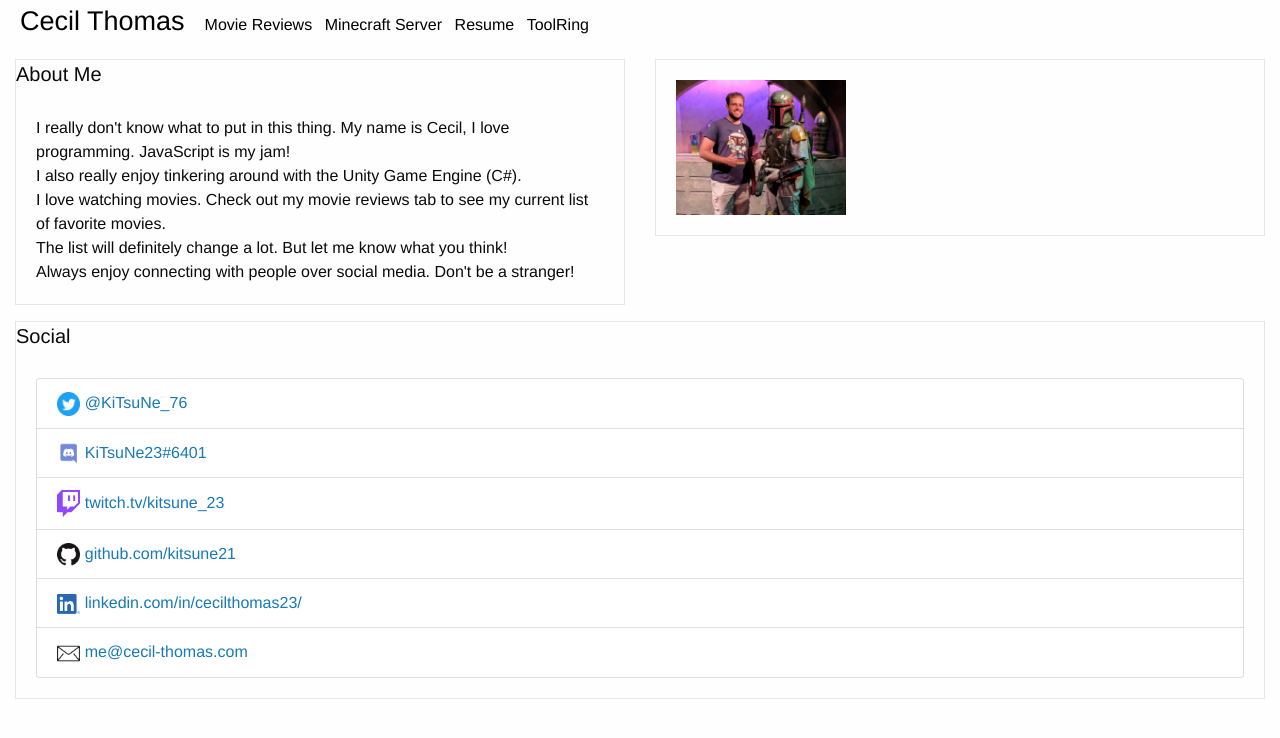
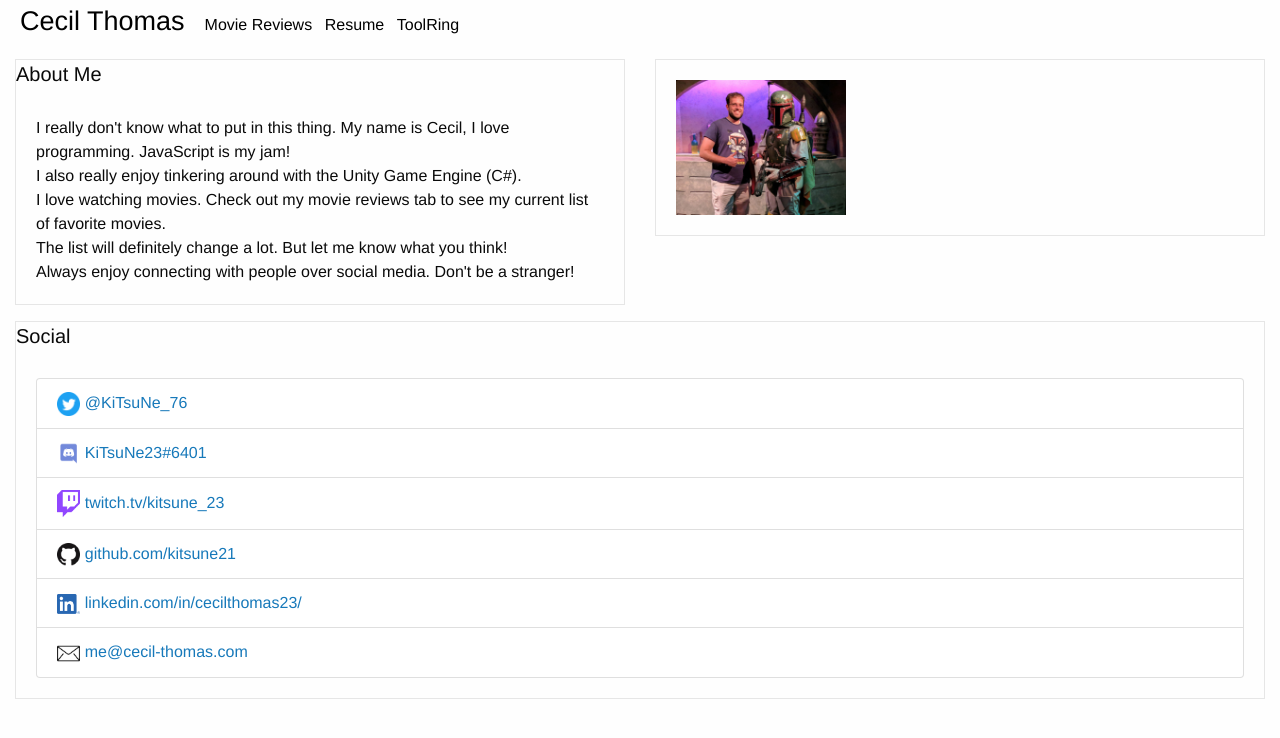
Before and after one commit to kitsune21/Cecil, a React (Create React App) app: page / in a window 1280 px wide. Shown: the top 738 px of the page. Built offline with nearby package versions, Linux system fonts and the light colour scheme.

Commit message:
removed the minecraft tab

```diff
--- a/src/Home/Menu.js
+++ b/src/Home/Menu.js
@@ -10,7 +10,7 @@ class MenuBar extends Component {
         <ul id='menu'>
           <li id='menuTitle'><Link to='/'>Cecil Thomas</Link></li>
           <li id='menuItem'><Link to='/movies'>Movie Reviews</Link></li>
-          <li id='menuItem'><Link to='/minecraft'>Minecraft Server</Link></li>
+          {/* <li id='menuItem'><Link to='/minecraft'>Minecraft Server</Link></li> */}
           <li id='menuItem'><Link to='/resume'>Resume</Link></li>
           <li id='menuItem'><a href='https://toolring.cecil-thomas.com' rel='external' target='__blank'>ToolRing</a></li>
           {/* <li id='menuItem'><a href='/bucketlist'>Bucket List</a></li> */}
```
Also changed, not shown: public/logo192.png, public/logo512.png.
